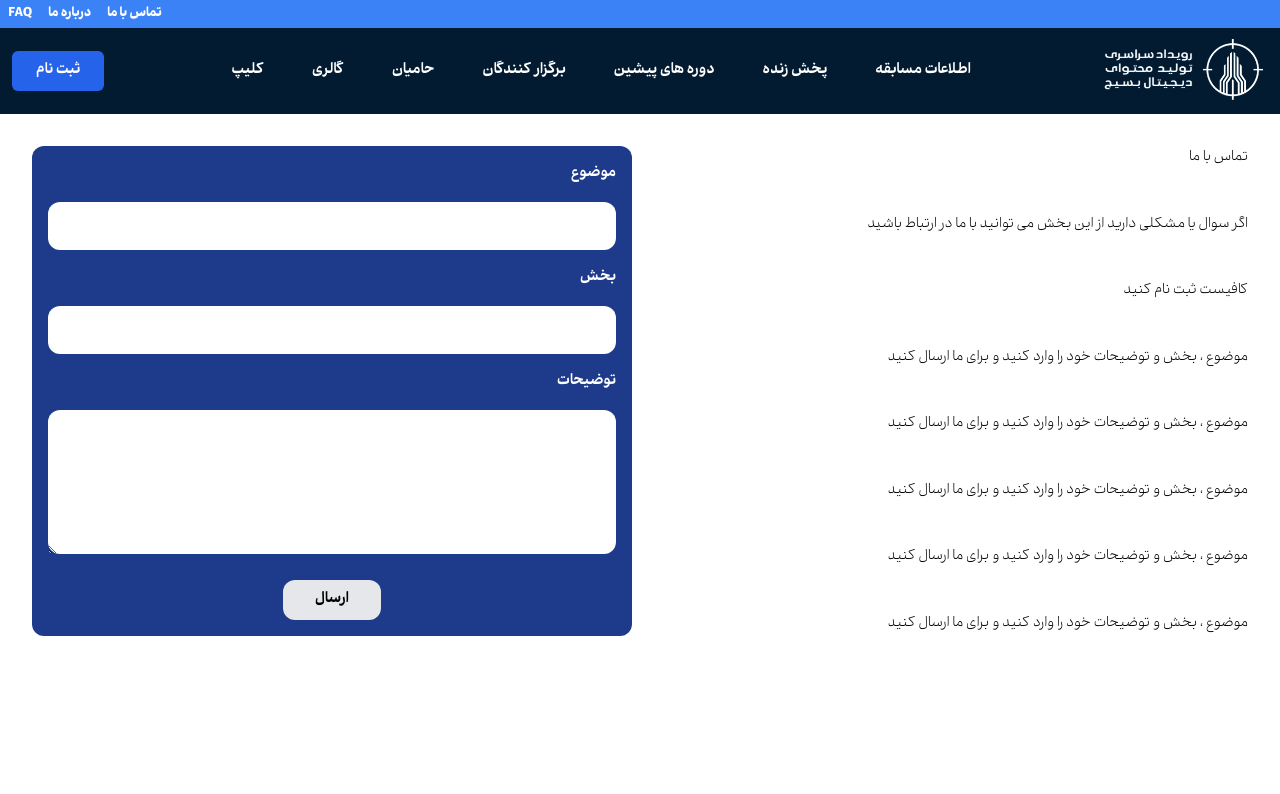
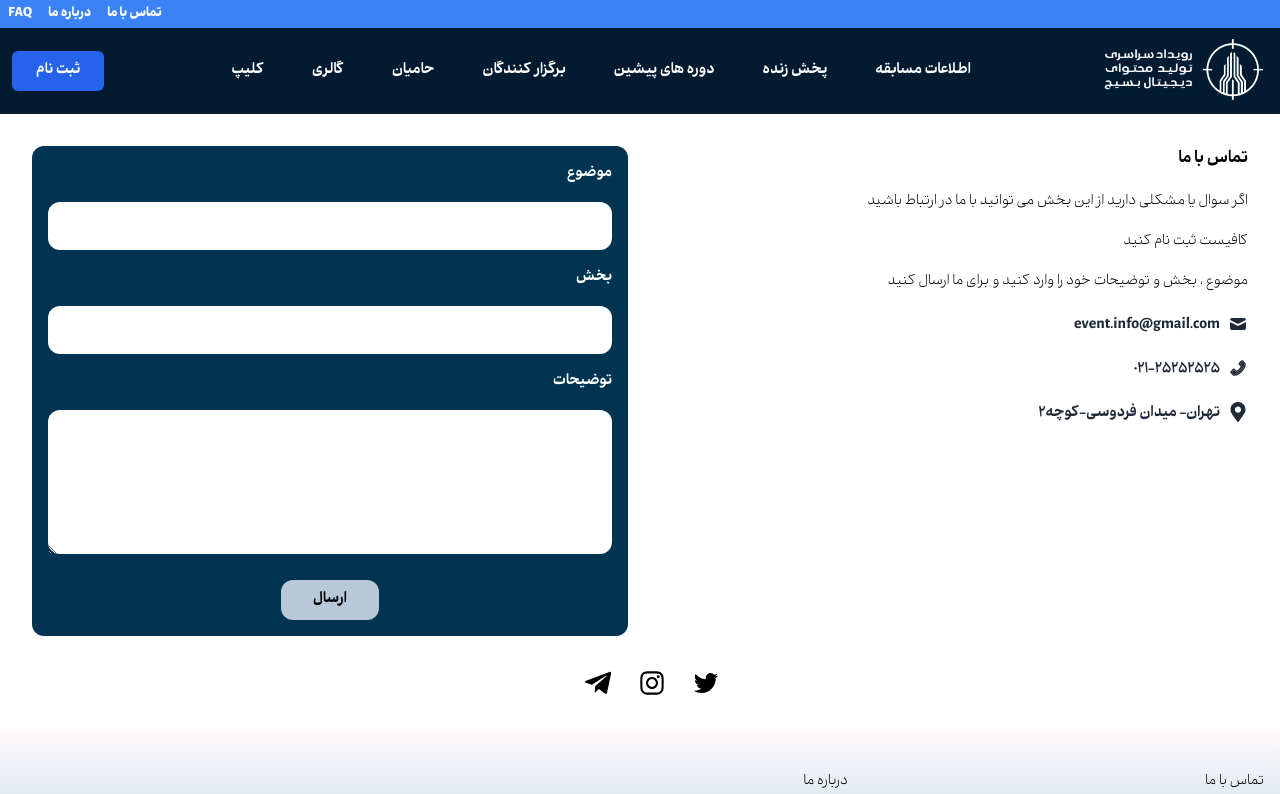
Before and after one commit to milad7212/pna, a Next.js app: page /contact in a window 1280 px wide. Shown: the top 794 px of the page. Built offline with nearby package versions, Linux system fonts and the light colour scheme.

Commit message:
contact us

```diff
--- a/pages/contact.jsx
+++ b/pages/contact.jsx
@@ -1,22 +1,38 @@
 import React from "react";
-
+import { HiMail } from "react-icons/hi";
+import {
+  AiTwotonePhone,
+  AiOutlineTwitter,
+  AiOutlineInstagram,
+} from "react-icons/ai";
+import { FaMapMarkerAlt, FaTelegramPlane } from "react-icons/fa";
 function contact() {
   return (
-    <div className="h-screen">
-      <div className="grid grid-cols-1 gap-4 m-8 md:grid-cols-2">
-        <div className="flex flex-col justify-between">
-          <p>تماس با ما</p>
+    <div className="">
+      <div className="grid grid-cols-1 gap-6 m-8 md:grid-cols-2">
+        <div className="flex flex-col space-y-4 ">
+          <p className="text-lg font-bold">تماس با ما</p>
           <p>
             اگر سوال یا مشکلی دارید از این بخش می توانید با ما در ارتباط باشید
           </p>
           <p>کافیست ثبت نام کنید </p>
           <p>موضوع ، بخش و توضیحات خود را وارد کنید و برای ما ارسال کنید</p>
-          <p>موضوع ، بخش و توضیحات خود را وارد کنید و برای ما ارسال کنید</p>
-          <p>موضوع ، بخش و توضیحات خود را وارد کنید و برای ما ارسال کنید</p>
-          <p>موضوع ، بخش و توضیحات خود را وارد کنید و برای ما ارسال کنید</p>
-          <p>موضوع ، بخش و توضیحات خود را وارد کنید و برای ما ارسال کنید</p>
+          <div className="flex items-center text-gray-800">
+            <HiMail size={20} />
+            <span className="mt-1 mr-2 font-bold">event.info@gmail.com</span>
+          </div>
+          <div className="flex items-center text-gray-800">
+            <AiTwotonePhone size={20} />
+            <span className="mt-1 mr-2 font-bold">021-25252525</span>
+          </div>
+          <div className="flex items-center text-gray-800">
+            <FaMapMarkerAlt size={20} />
+            <span className="mt-1 mr-2 font-bold">
+              تهران- میدان فردوسی-کوچه2
+            </span>
+          </div>
         </div>
-        <div className="p-4 bg-blue-900 rounded-xl">
+        <div className="p-4 bg-[#003450] rounded-xl">
           <p className="font-bold text-white">موضوع</p>
           <input type="text" className="w-full py-3 my-4 rounded-xl" />
 
@@ -30,11 +46,16 @@ function contact() {
             className="w-full py-3 my-4 rounded-xl"
           />
           <div className="flex justify-center">
-            <button className="px-8 py-2 font-bold transition-all duration-200 ease-in-out bg-gray-200 active:scale-95 hover:bg-gray-100 rounded-xl">
+            <button className="px-8 py-2 font-bold transition-all duration-200 ease-in-out bg-[#b8c8d9] active:scale-95 hover:bg-gray-100 rounded-xl">
               ارسال
             </button>
           </div>
         </div>
+      </div>
+      <div className="flex justify-center ">
+        <AiOutlineTwitter size={30} className="ml-6" />
+        <AiOutlineInstagram size={30} className="ml-6" />
+        <FaTelegramPlane size={30} className="ml-6" />
       </div>
     </div>
   );
--- a/pages/roles.jsx
+++ b/pages/roles.jsx
@@ -3,13 +3,15 @@ import React from "react";
 function roles() {
   return (
     <>
-      <div className="px-4 mx-auto my-8 max-w-7xl">
+      <div className="bg-gradient-to-b from-indigo-200 via-red-200 to-yellow-100">
+        <div className="px-4 py-8 mx-auto max-w-7xl ">
           <Item />
           <Item />
           <Item />
           <Item />
           <Item />
           <Item />
+        </div>
       </div>
     </>
   );
```
Lines whose indentation alone changed are shown as unchanged.
